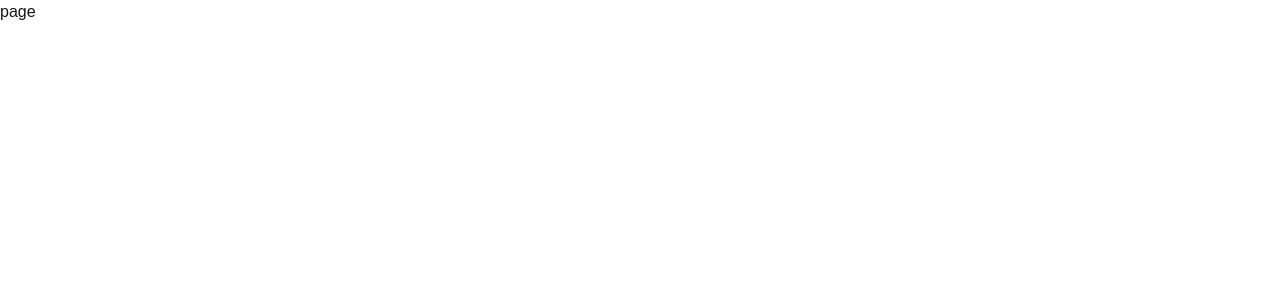
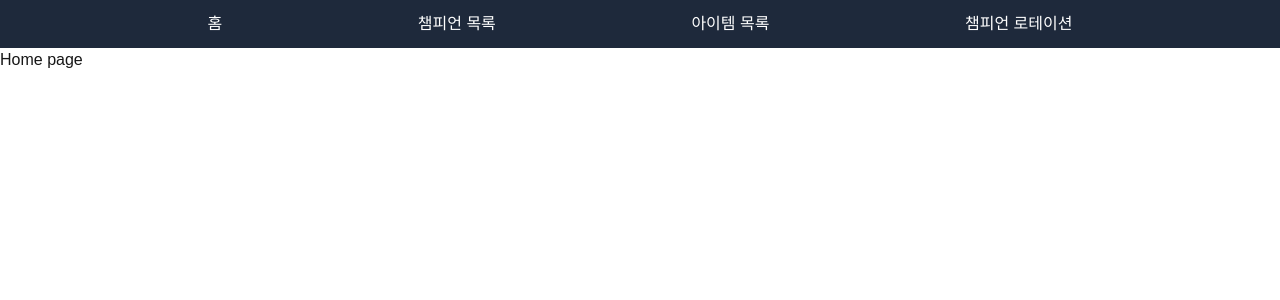
Before and after one commit to lje00220/lol-dex, a Next.js app: page / in a window 1280 px wide. Shown: the top 300 px of the page. Built offline with nearby package versions, Linux system fonts and the light colour scheme.

Commit message:
feat: 공통 헤더 생성

```diff
--- /dev/null
+++ b/src/app/champions/page.tsx
@@ -0,0 +1,7 @@
+import React from "react";
+
+const ChampionPage = () => {
+  return <div>Champion Page</div>;
+};
+
+export default ChampionPage;
--- /dev/null
+++ b/src/app/items/page.tsx
@@ -0,0 +1,7 @@
+import React from "react";
+
+const ItemPage = () => {
+  return <div>Item page</div>;
+};
+
+export default ItemPage;
--- a/src/app/layout.tsx
+++ b/src/app/layout.tsx
@@ -1,6 +1,7 @@
 import type { Metadata } from "next";
 import localFont from "next/font/local";
 import "./globals.css";
+import Link from "next/link";
 
 const geistSans = localFont({
   src: "./fonts/GeistVF.woff",
@@ -28,7 +29,14 @@ export default function RootLayout({
       <body
         className={`${geistSans.variable} ${geistMono.variable} antialiased`}
       >
-        <header></header>
+        <header>
+          <div className="flex flex-row justify-evenly items-center p-3 bg-slate-800 text-white">
+            <Link href={"/"}>홈</Link>
+            <Link href={"/champions"}>챔피언 목록</Link>
+            <Link href={"/items"}>아이템 목록</Link>
+            <Link href={"/rotation"}>챔피언 로테이션</Link>
+          </div>
+        </header>
         {children}
       </body>
     </html>
--- a/src/app/page.tsx
+++ b/src/app/page.tsx
@@ -1,7 +1,7 @@
 import React from "react";
 
 const Home = () => {
-  return <div>page</div>;
+  return <div>Home page</div>;
 };
 
 export default Home;
--- /dev/null
+++ b/src/app/rotation/page.tsx
@@ -0,0 +1,7 @@
+import React from "react";
+
+const RotationPage = () => {
+  return <div>Rotation Page</div>;
+};
+
+export default RotationPage;
```
